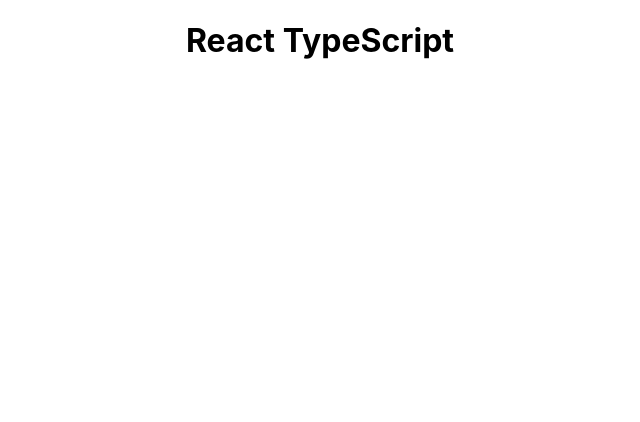
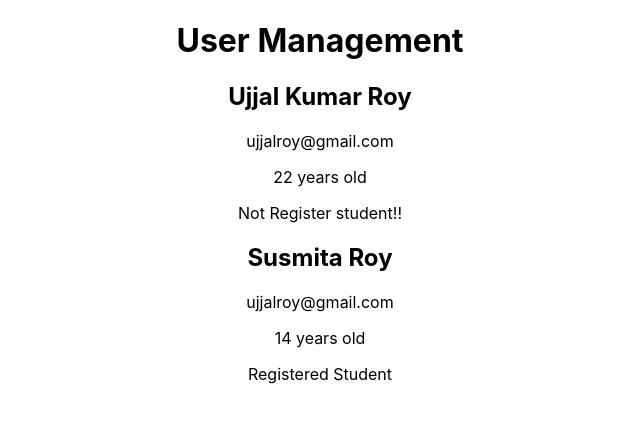
Before and after one commit to Ujjal-ENG/start-react-typescript, a React (Create React App) app: page / in a window 1280 px wide. Shown: the top 422 px of the page, without its empty margins (320-960 px from the left). Built offline with nearby package versions, Linux system fonts and the light colour scheme.

Commit message:
introducing the type of props for built in

```diff
--- a/src/App.tsx
+++ b/src/App.tsx
@@ -1,11 +1,12 @@
-import React from "react";
-import logo from "./logo.svg";
 import "./App.css";
+import User from "./components/User";
 
 function App() {
   return (
     <div className="App">
-      <h1>React TypeScript</h1>
+      <h1>User Management</h1>
+      <User name="Ujjal Kumar Roy" age={22} isRegistered={false} />
+      <User name="Susmita Roy" age={14} isRegistered={true} />
     </div>
   );
 }
--- /dev/null
+++ b/src/components/User.tsx
@@ -0,0 +1,15 @@
+import React from "react";
+type UserProps = { name: string; age: number; isRegistered: boolean };
+const User = (props: UserProps) => {
+  const { name, age, isRegistered } = props;
+  return (
+    <div>
+      <h2>{name}</h2>
+      <p>ujjalroy@gmail.com</p>
+      <p>{age} years old</p>
+      {isRegistered ? <p>Registered Student</p> : <p>Not Register student!!</p>}
+    </div>
+  );
+};
+
+export default User;
```
